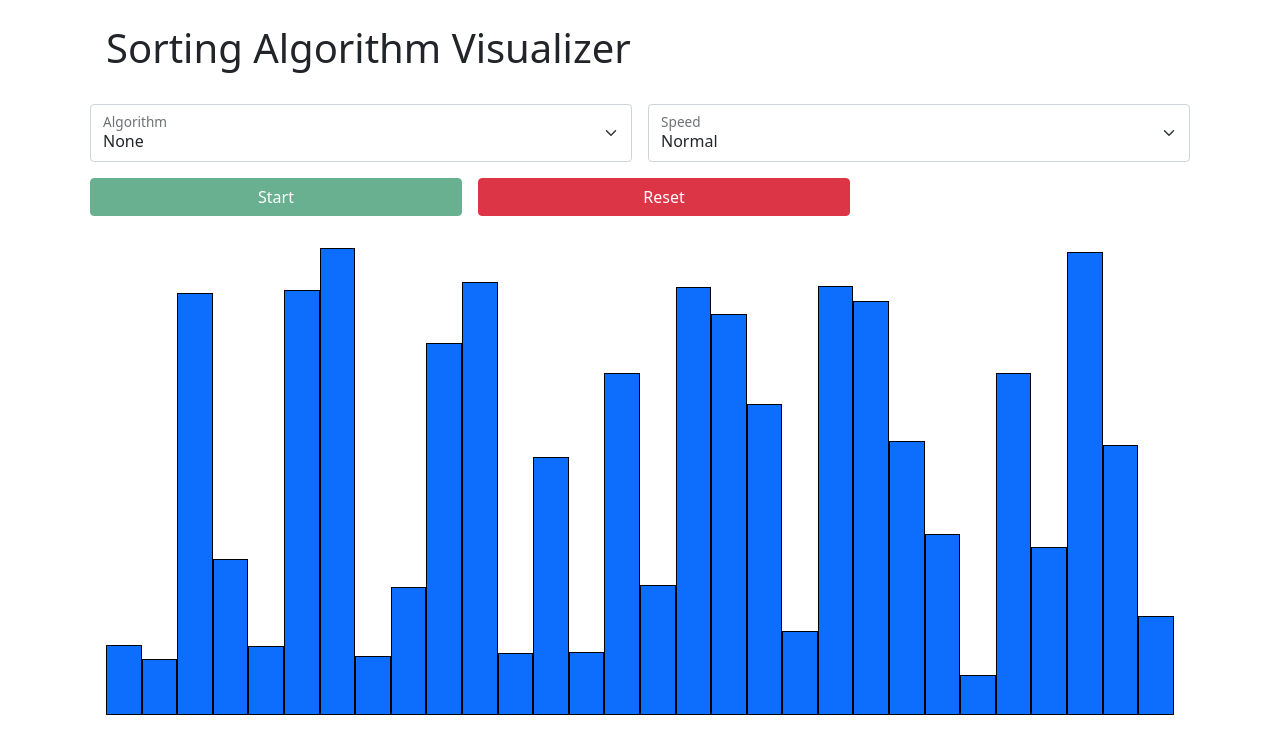
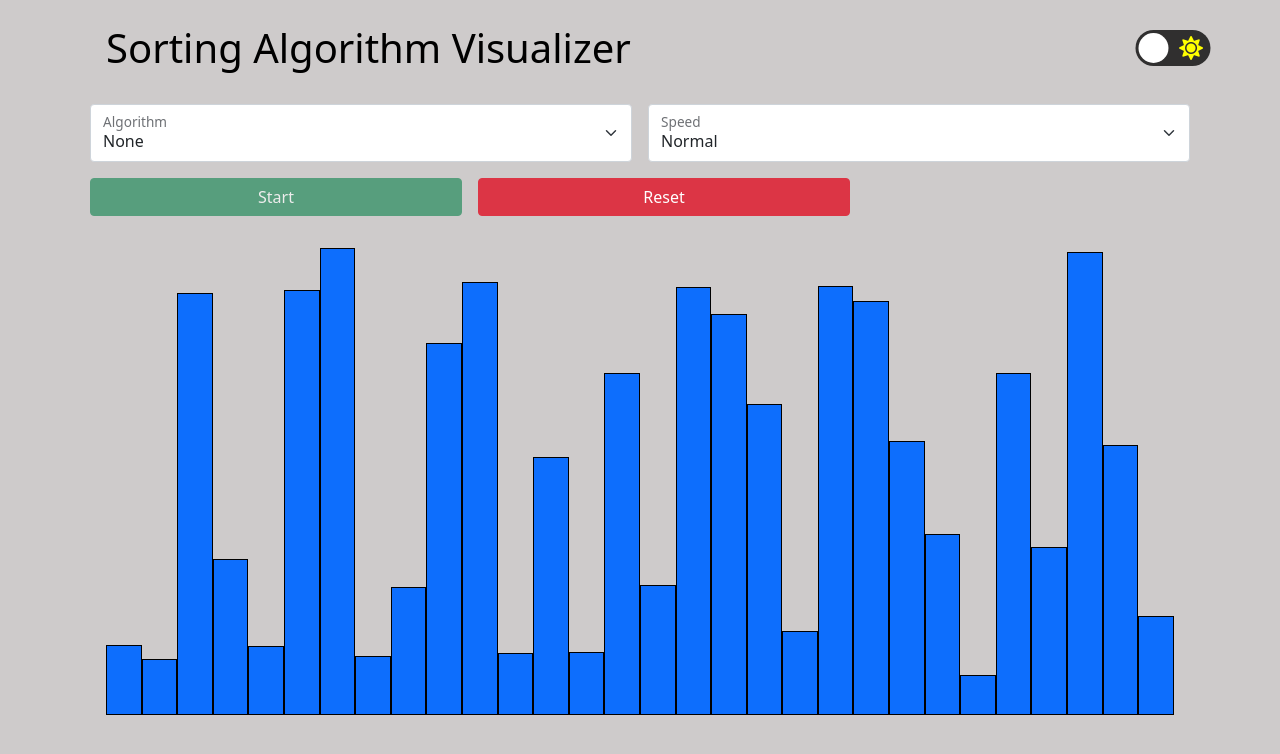
Before and after one commit to amit-y11/sorting-algorithm-visualizer, a plain HTML site: page index.html in a window 1280 px wide. Drawn offline with nearby package versions, Linux system fonts and the light colour scheme.

Commit message:
feat: add dark mode

```diff
--- a/css/style.css
+++ b/css/style.css
@@ -1,4 +1,65 @@
+body {
+    background-color: rgb(206, 203, 203);
+    color: black;
+}
+
 button:disabled{
     cursor: not-allowed;
     pointer-events: all !important;
 }
+
+.form-floating label{
+    color: #21252B;
+}
+
+/******* DARK THEME ********/
+.wrapper {
+    display: flex;
+    justify-content: space-between;
+    align-items: center;
+}
+
+.darkMode {
+    opacity: 0;
+    position: absolute;
+}
+
+#labelDarkMode {
+    width: 50px;
+    height: 24px;
+    background-color: rgb(48, 47, 47);
+    display: flex;
+    border-radius: 50px;
+    align-items: center;
+    justify-content: space-between;
+    padding: 5px;
+    position: relative;
+    transform: scale(1.5);
+}
+
+#labelDarkMode:hover {
+    cursor: pointer;
+}
+
+.ball {
+    width: 20px;
+    height: 20px;
+    background-color: white;
+    position: absolute;
+    top: 2px;
+    left: 2px;
+    border-radius: 50%;
+    transition: transform 0.2s linear;
+}
+
+.darkMode:checked+#labelDarkMode .ball {
+    transform: translateX(24px);
+}
+
+.fa-moon {
+    color: pink;
+}
+
+.fa-sun {
+    color: yellow;
+}
--- a/index.html
+++ b/index.html
@@ -6,13 +6,28 @@
     <meta name="viewport" content="width=device-width, initial-scale=1.0">
     <link rel='stylesheet' href='https://cdn.jsdelivr.net/npm/bootstrap-icons@1.5.0/font/bootstrap-icons.css'>
     <link href="https://cdn.jsdelivr.net/npm/bootstrap@5.0.2/dist/css/bootstrap.min.css" rel="stylesheet" integrity="sha384-EVSTQN3/azprG1Anm3QDgpJLIm9Nao0Yz1ztcQTwFspd3yD65VohhpuuCOmLASjC" crossorigin="anonymous">
+    <link rel="stylesheet" href="https://cdnjs.cloudflare.com/ajax/libs/font-awesome/5.15.4/css/all.min.css" integrity="sha512-1ycn6IcaQQ40/MKBW2W4Rhis/DbILU74C1vSrLJxCq57o941Ym01SwNsOMqvEBFlcgUa6xLiPY/NS5R+E6ztJQ==" crossorigin="anonymous" referrerpolicy="no-referrer" />
     <link rel="shortcut icon" href="/icons/sort.png" type="image/x-icon">
     <link rel="stylesheet" href="/css/style.css">
     <title>Sorting Algorithm Visualizer</title>
 </head>
 <body>
     <div class="container">
-        <h1 class="m-4">Sorting Algorithm Visualizer</h1>
+        <div class="top-container">
+            <div class="wrapper">
+                <div>
+                    <h1 class="m-4">Sorting Algorithm Visualizer</h1>
+                </div>
+                <div class="theme">
+                    <input type="checkbox" class="darkMode" id="darkMode">
+                  <label for="darkMode" id="labelDarkMode">
+                    <i class="fas fa-moon"></i>
+                    <i class='fas fa-sun'></i>
+                    <div class='ball'>
+                  </label>
+                </div>
+            </div>
+        </div>
         <div class="d-flex flex-wrap">
             <div class="form-floating col m-2">
                 <select class="form-select" id="algo-type">
--- a/js/script.js
+++ b/js/script.js
@@ -3,6 +3,7 @@ const start_btn = document.querySelector("#start-btn");
 const reset_btn = document.querySelector('#reset-btn');
 const algo_type = document.querySelector('#algo-type');
 const speed = document.querySelector('#speed');
+const darkMode = document.querySelector('#darkMode');
 const arr = [];
 const arr_color = [];
 let speed_val = 15; // slow -> 50 ms normal -> 15 ms fast -> 5 ms
@@ -119,9 +120,20 @@ async function visualizeAlgo(){
     draw();
 }
 
+function themeChanged() {
+    if (darkMode.checked == false) {
+        document.body.style.backgroundColor = "rgb(206, 203, 203)";
+        document.body.style.color = "black";
+
+    } else if (darkMode.checked == true) {
+        document.body.style.backgroundColor = "rgb(19, 19, 19)";
+        document.body.style.color = "white";
+    }
+}
 
 // Event Listeners
 start_btn.addEventListener("click",visualizeAlgo);
 reset_btn.addEventListener("click",reset);
 algo_type.addEventListener("change",algoChanged);
 speed.addEventListener("change",speedChanged);
+darkMode.addEventListener('change', themeChanged);
```
